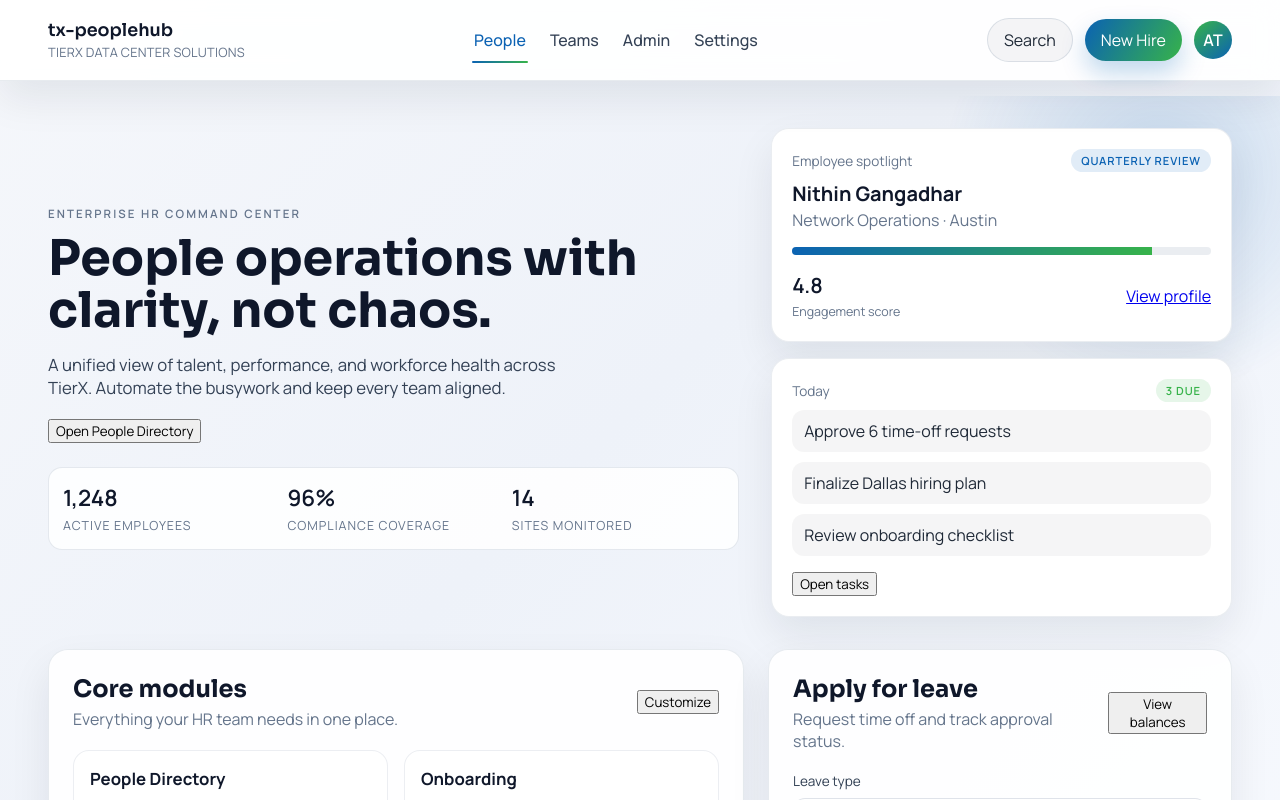
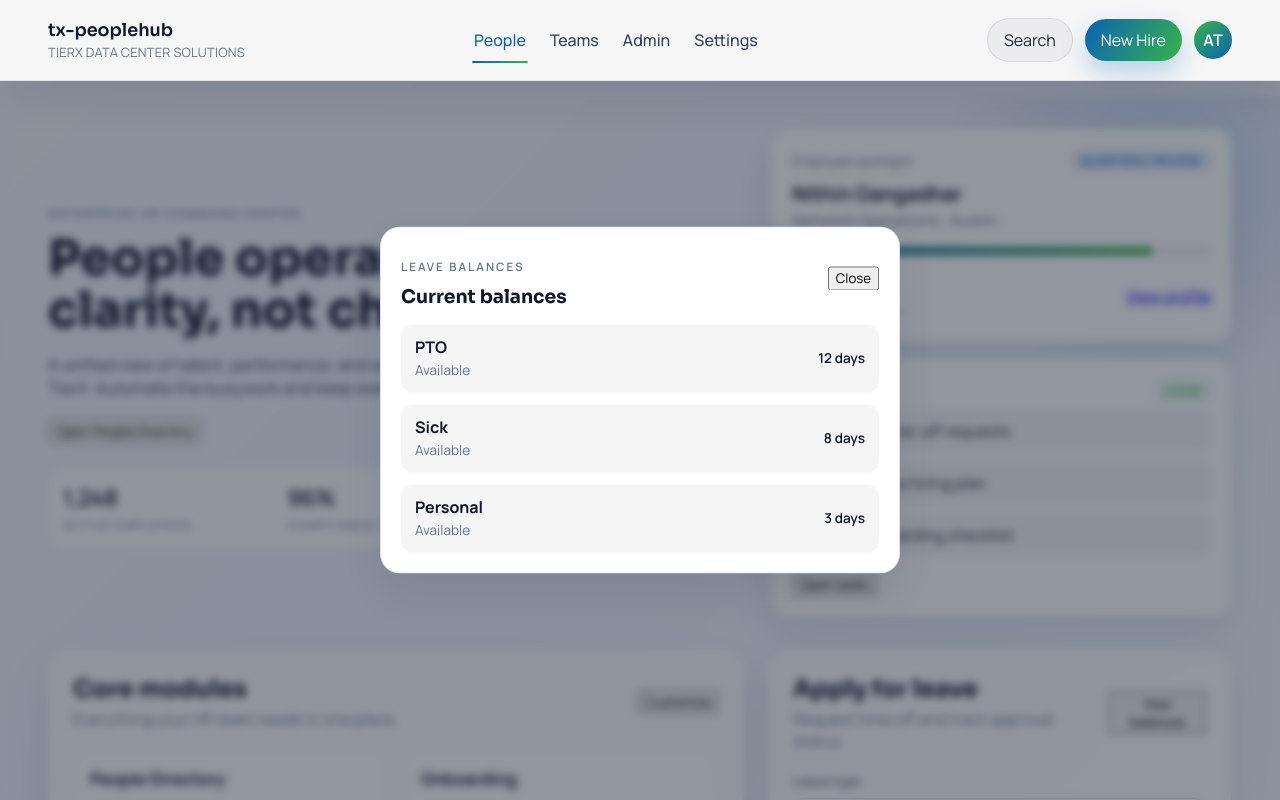
Before and after one commit to tierxdcs/tx-peoplehub, an Angular app: page / in a window 1280 px wide. Both pictures are taken after a click on the button "View balances". Shown: the top 800 px of the page. Built offline with nearby package versions, Linux system fonts and the light colour scheme.

Commit message:
Add leave balance modal

```diff
--- a/src/app/home/home.component.html
+++ b/src/app/home/home.component.html
@@ -112,7 +112,9 @@
           <h2>Apply for leave</h2>
           <p>Request time off and track approval status.</p>
         </div>
-        <button class="ghost" type="button">View balances</button>
+        <button class="ghost" type="button" (click)="openBalances()">
+          View balances
+        </button>
       </div>
       <form class="leave-form">
         <label>
@@ -141,3 +143,41 @@
     </div>
   </section>
 </main>
+
+@if (isBalanceOpen) {
+  <div class="modal-backdrop" (click)="closeBalances()"></div>
+  <div class="modal" role="dialog" aria-modal="true">
+    <header>
+      <div>
+        <p class="eyebrow">Leave balances</p>
+        <h3>Current balances</h3>
+      </div>
+      <button class="ghost" type="button" (click)="closeBalances()">
+        Close
+      </button>
+    </header>
+    <div class="modal-body">
+      <div class="balance-row">
+        <div>
+          <strong>PTO</strong>
+          <span>Available</span>
+        </div>
+        <span class="value">12 days</span>
+      </div>
+      <div class="balance-row">
+        <div>
+          <strong>Sick</strong>
+          <span>Available</span>
+        </div>
+        <span class="value">8 days</span>
+      </div>
+      <div class="balance-row">
+        <div>
+          <strong>Personal</strong>
+          <span>Available</span>
+        </div>
+        <span class="value">3 days</span>
+      </div>
+    </div>
+  </div>
+}
--- a/src/app/home/home.component.scss
+++ b/src/app/home/home.component.scss
@@ -345,6 +345,71 @@
   width: 100%;
 }
 
+.modal-backdrop {
+  position: fixed;
+  inset: 0;
+  background: rgba(15, 23, 42, 0.45);
+  backdrop-filter: blur(4px);
+  z-index: 10;
+}
+
+.modal {
+  position: fixed;
+  top: 50%;
+  left: 50%;
+  transform: translate(-50%, -50%);
+  background: #fff;
+  border-radius: 20px;
+  border: 1px solid rgba(148, 163, 184, 0.3);
+  box-shadow: var(--shadow-soft);
+  padding: 20px;
+  width: min(520px, calc(100% - 32px));
+  z-index: 11;
+  display: grid;
+  gap: 16px;
+}
+
+.modal header {
+  display: flex;
+  align-items: center;
+  justify-content: space-between;
+  gap: 12px;
+}
+
+.modal h3 {
+  margin: 6px 0 0;
+  font-family: var(--font-display);
+}
+
+.modal-body {
+  display: grid;
+  gap: 12px;
+}
+
+.balance-row {
+  display: flex;
+  align-items: center;
+  justify-content: space-between;
+  gap: 12px;
+  padding: 12px 14px;
+  border-radius: 12px;
+  background: rgba(15, 23, 42, 0.04);
+}
+
+.balance-row strong {
+  display: block;
+}
+
+.balance-row span {
+  color: var(--ink-500);
+  font-size: 0.85rem;
+}
+
+.balance-row .value {
+  font-weight: 600;
+  color: var(--ink-900);
+}
+
 .leave-form {
   display: grid;
   gap: 12px;
--- a/src/app/home/home.component.ts
+++ b/src/app/home/home.component.ts
@@ -8,4 +8,14 @@ import { RouterLink } from '@angular/router';
   templateUrl: './home.component.html',
   styleUrl: './home.component.scss'
 })
-export class HomeComponent {}
+export class HomeComponent {
+  isBalanceOpen = false;
+
+  openBalances() {
+    this.isBalanceOpen = true;
+  }
+
+  closeBalances() {
+    this.isBalanceOpen = false;
+  }
+}
```
